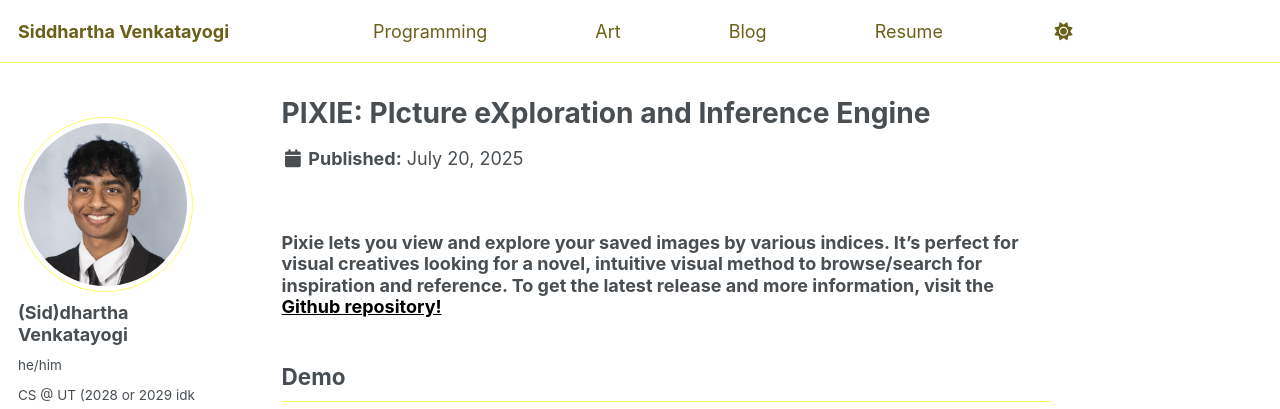
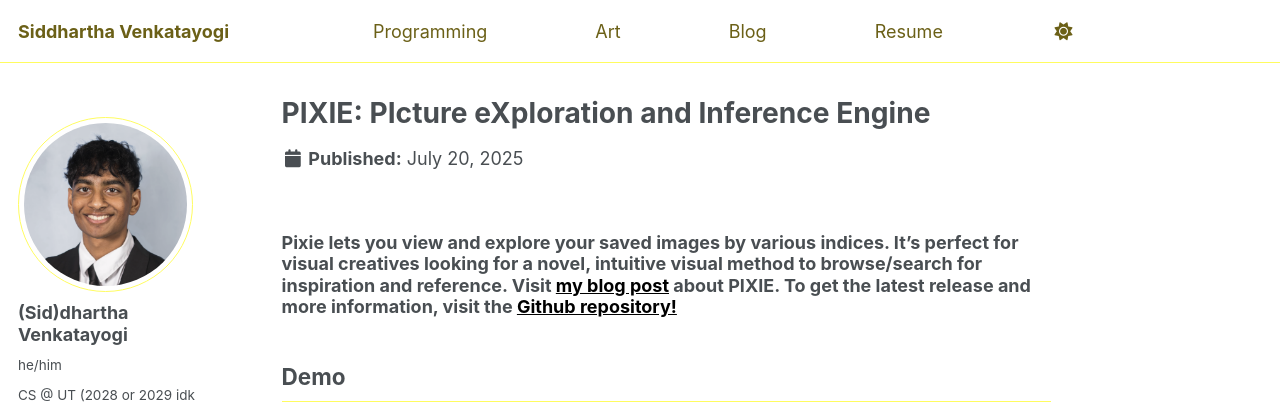
Before and after one commit to sidvenkatayogi/sidvenkatayogi.github.io, a Jekyll site: the page built from _programming/program_03.md, in a window 1280 px wide and 1301 px high, cut to the strip 0-409 px from the top of the window. Built offline with Jekyll 4.4.1, drawn with Linux system fonts in a browser that asks for light colours.

Commit message:
pixie update

```diff
--- a/_programming/program_03.md
+++ b/_programming/program_03.md
@@ -8,7 +8,7 @@ order: 3
 # layout: default
 github: github.com/sidvenkatayogi/pixie
 ---
-### Pixie lets you view and explore your saved images by various indices. It's perfect for visual creatives looking for a novel, intuitive visual method to browse/search for inspiration and reference. To get the latest release and more information, visit the [Github repository!](https://github.com/sidvenkatayogi/pixie)
+### Pixie lets you view and explore your saved images by various indices. It's perfect for visual creatives looking for a novel, intuitive visual method to browse/search for inspiration and reference. Visit [my blog post](https://sidvenkatayogi.github.io/posts/2025/07/20/) about PIXIE. To get the latest release and more information, visit the [Github repository!](https://github.com/sidvenkatayogi/pixie)
 
 ## Demo
 <iframe width="560" height="315" src="https://www.youtube.com/embed/1uvD84H6gYE?si=GGdSo5sIZsoIyJXm" title="YouTube video player" frameborder="0" allow="accelerometer; autoplay; clipboard-write; encrypted-media; gyroscope; picture-in-picture; web-share" referrerpolicy="strict-origin-when-cross-origin" allowfullscreen></iframe>
```
